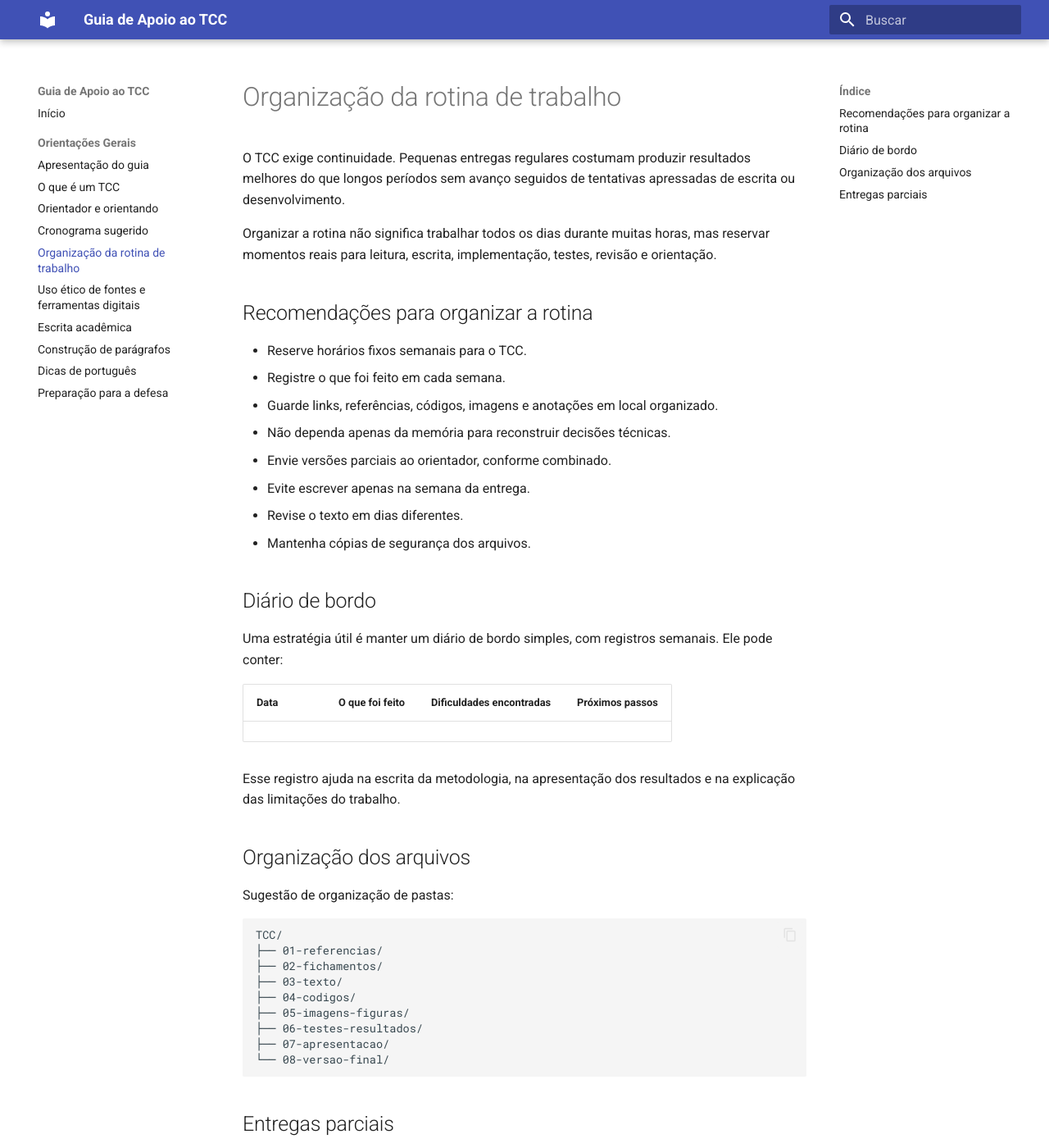
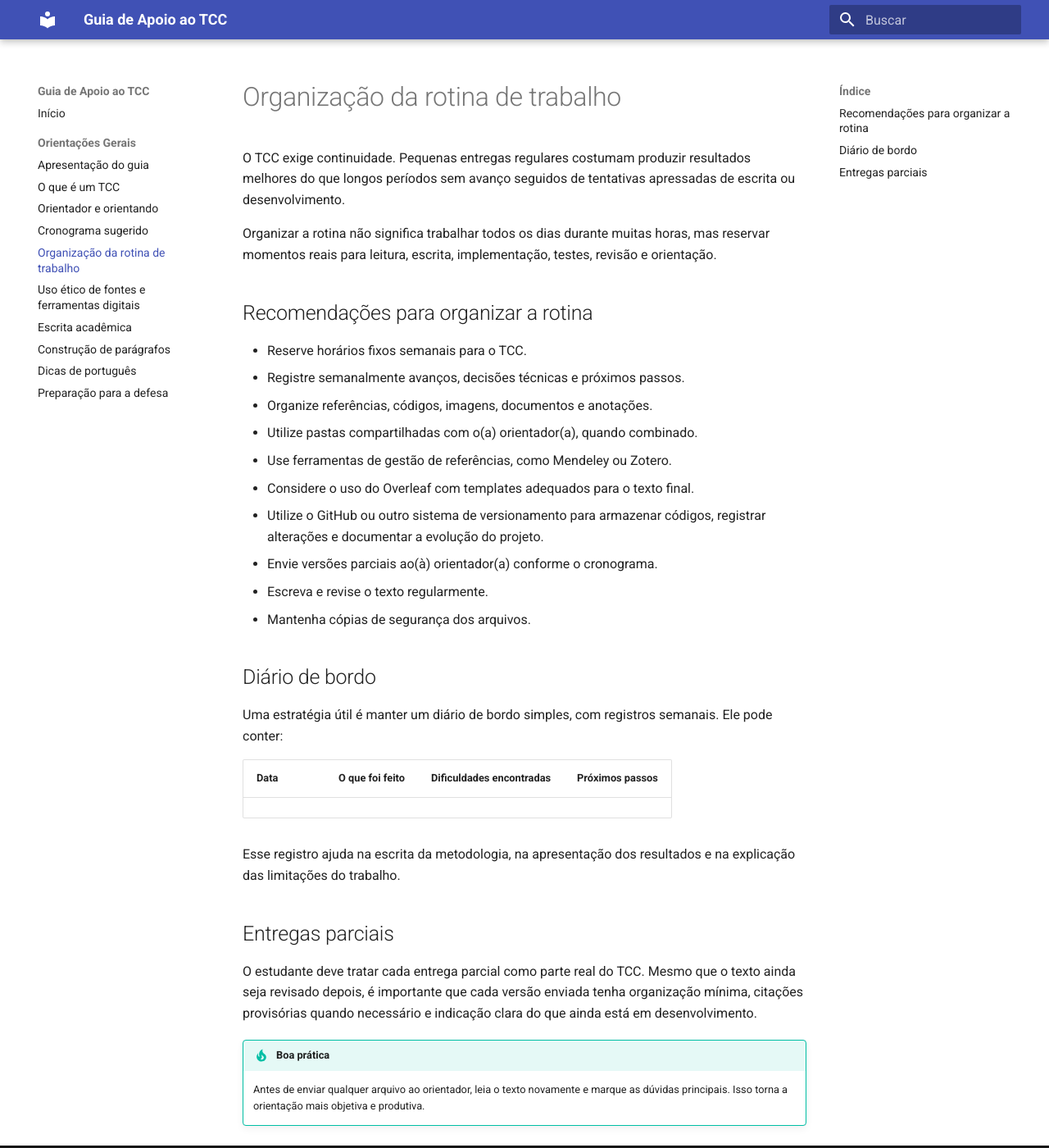
Before and after one commit to danielaflor/tcc, an MkDocs documentation site: the page built from docs/orientacoes-gerais/rotina.md, in a window 1280 px wide and 1400 px high. Shown: the whole window at 82% size. Built offline with MkDocs 1.6.1 and Material for MkDocs 9.7.7, drawn with Linux system fonts in a browser that asks for light colours.

````diff
--- a/docs/orientacoes-gerais/rotina.md
+++ b/docs/orientacoes-gerais/rotina.md
@@ -7,12 +7,14 @@
 ## Recomendações para organizar a rotina
 
 - Reserve horários fixos semanais para o TCC.
-- Registre o que foi feito em cada semana.
-- Guarde links, referências, códigos, imagens e anotações em local organizado.
-- Não dependa apenas da memória para reconstruir decisões técnicas.
-- Envie versões parciais ao orientador, conforme combinado.
-- Evite escrever apenas na semana da entrega.
-- Revise o texto em dias diferentes.
+- Registre semanalmente avanços, decisões técnicas e próximos passos.
+- Organize referências, códigos, imagens, documentos e anotações.
+- Utilize pastas compartilhadas com o(a) orientador(a), quando combinado.
+- Use ferramentas de gestão de referências, como Mendeley ou Zotero.
+- Considere o uso do Overleaf com templates adequados para o texto final.
+- Utilize o GitHub ou outro sistema de versionamento para armazenar códigos, registrar alterações e documentar a evolução do projeto.
+- Envie versões parciais ao(à) orientador(a) conforme o cronograma.
+- Escreva e revise o texto regularmente.
 - Mantenha cópias de segurança dos arquivos.
 
 ## Diário de bordo
@@ -21,25 +23,8 @@
 
 | Data | O que foi feito | Dificuldades encontradas | Próximos passos |
 |---|---|---|---|
-|  |  |  |  |
 
 Esse registro ajuda na escrita da metodologia, na apresentação dos resultados e na explicação das limitações do trabalho.
-
-## Organização dos arquivos
-
-Sugestão de organização de pastas:
-
-```text
-TCC/
-├── 01-referencias/
-├── 02-fichamentos/
-├── 03-texto/
-├── 04-codigos/
-├── 05-imagens-figuras/
-├── 06-testes-resultados/
-├── 07-apresentacao/
-└── 08-versao-final/
-```
 
 ## Entregas parciais
 
````
